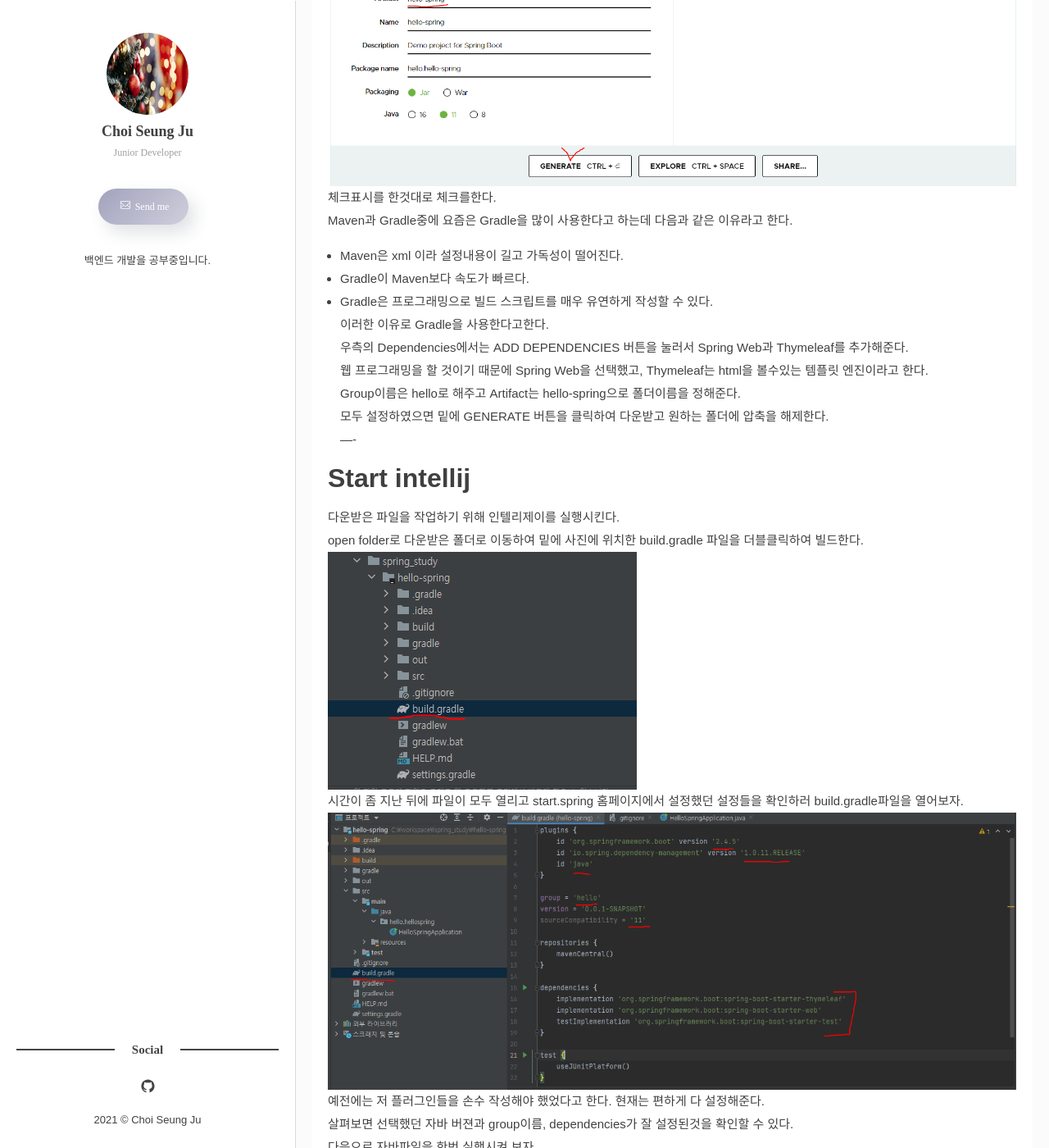
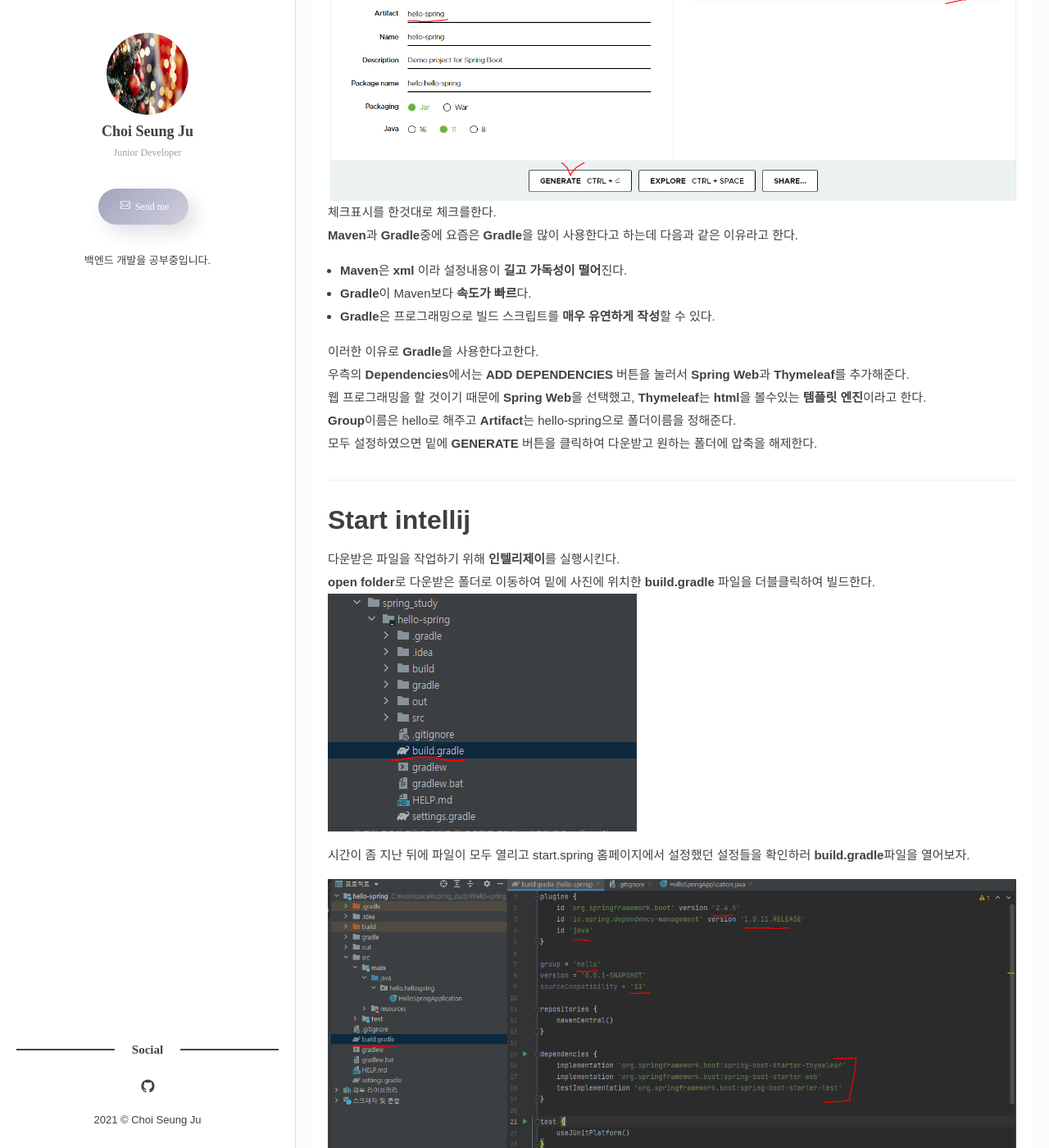
Before and after one commit to VictoryJu/VictoryJu.github.io, a Jekyll site: the page built from _posts/2021-05-12-Spring.markdown, in a window 1280 px wide and 1400 px high, scrolled down 1251 px. Shown: the whole window at 82% size. Built offline with Jekyll 4.4.1, drawn with Linux system fonts in a browser that asks for light colours; some web fonts are replaced; comment, search, counter and statistics services are not loaded; some of the changed text lies outside the part shown.

Commit message:
modify 강조, 사진수정

```diff
--- a/_posts/2021-05-12-Spring.markdown
+++ b/_posts/2021-05-12-Spring.markdown
@@ -9,9 +9,12 @@
 
 # Java Spring 시작하기
 자바스크립트로 서버개발을 시작했고, 파이썬도 곁들이며 개발을 병행했었다.
-마음한켠에는 언젠가 Spring으로도 서버개발을 해야지 라며 생각만 하던차에 마침 시간이 생겨서 무작정 시작을 했다. (~~**이렇게 라도 안하면 끝까지 안할거같았음**~~)
+마음한켠에는 언젠가 Spring으로도 서버개발을 해야지 라며 생각만 하던차에 마침 시간이 생겨서 무작정 시작을 했다.
+(~~**이렇게 라도 안하면 끝까지 안할거같았음**~~)
 인프런에 좋은 강의가 있어 해당 강의를 보며 공부를 해보려한다.
------
+
+--------------
+
 # Start Spring
 Spring 프로젝트를 만들기 앞서 환경설정 같은것을 미리 세팅해주는 고마운 홈페이지가 있다고 하여 해당 링크를 통해 시작 하고자한다.
 **[https://start.spring.io/](https://start.spring.io/){:target="_blank"}**
@@ -19,41 +22,59 @@
 해당 링크에 접속하고
 ![]({{site.baseurl}}/images/java/spring-down.PNG)
 체크표시를 한것대로 체크를한다.
-Maven과 Gradle중에 요즘은 Gradle을 많이 사용한다고 하는데 다음과 같은 이유라고 한다.
-- Maven은 xml 이라 설정내용이 길고 가독성이 떨어진다.
-- Gradle이 Maven보다 속도가 빠르다.
-- Gradle은 프로그래밍으로 빌드 스크립트를 매우 유연하게 작성할 수 있다.
-이러한 이유로 Gradle을 사용한다고한다.
-우측의 Dependencies에서는 ADD DEPENDENCIES 버튼을 눌러서 Spring Web과 Thymeleaf를 추가해준다.
-웹 프로그래밍을 할 것이기 때문에 Spring Web을 선택했고, Thymeleaf는 html을 볼수있는 템플릿 엔진이라고 한다.
-Group이름은 hello로 해주고 Artifact는 hello-spring으로 폴더이름을 정해준다.
-모두 설정하였으면 밑에 GENERATE 버튼을 클릭하여 다운받고 원하는 폴더에 압축을 해제한다.
-----
+**Maven**과 **Gradle**중에 요즘은 **Gradle**을 많이 사용한다고 하는데 다음과 같은 이유라고 한다.
+- **Maven**은 **xml** 이라 설정내용이 **길고** **가독성이 떨어**진다.
+- **Gradle**이 Maven보다 **속도가 빠르**다.
+- **Gradle**은 프로그래밍으로 빌드 스크립트를 **매우 유연하게 작성**할 수 있다.
 
+이러한 이유로 **Gradle**을 사용한다고한다.
+우측의 **Dependencies**에서는 **ADD DEPENDENCIES** 버튼을 눌러서 **Spring Web**과 **Thymeleaf**를 추가해준다.
+웹 프로그래밍을 할 것이기 때문에 **Spring Web**을 선택했고, **Thymeleaf**는 **html**을 볼수있는 **템플릿 엔진**이라고 한다.
+**Group**이름은 hello로 해주고 **Artifact**는 hello-spring으로 폴더이름을 정해준다.
+모두 설정하였으면 밑에 **GENERATE** 버튼을 클릭하여 다운받고 원하는 폴더에 압축을 해제한다.
+
+--------------
 # Start intellij
-다운받은 파일을 작업하기 위해 인텔리제이를 실행시킨다.
-open folder로 다운받은 폴더로 이동하여 밑에 사진에 위치한 build.gradle 파일을 더블클릭하여 빌드한다.
+다운받은 파일을 작업하기 위해 **인텔리제이**를 실행시킨다.
+**open folder**로 다운받은 폴더로 이동하여 밑에 사진에 위치한 **build.gradle** 파일을 더블클릭하여 빌드한다.
 ![]({{site.baseurl}}/images/java/spring-gradle.PNG)
-시간이 좀 지난 뒤에 파일이 모두 열리고 start.spring 홈페이지에서 설정했던 설정들을 확인하러 build.gradle파일을 열어보자.
+
+
+시간이 좀 지난 뒤에 파일이 모두 열리고 start.spring 홈페이지에서 설정했던 설정들을 확인하러 **build.gradle**파일을 열어보자.
+
+
 ![]({{site.baseurl}}/images/java/spring-set.PNG)
-예전에는 저 플러그인들을 손수 작성해야 했었다고 한다. 현재는 편하게 다 설정해준다.
-살펴보면 선택했던 자바 버젼과 group이름, dependencies가 잘 설정된것을 확인할 수 있다.
+
+
+예전에는 저 **플러그인**들을 손수 작성해야 했었다고 한다. 현재는 편하게 다 설정해준다.
+살펴보면 선택했던 **자바 버젼**과 **group**이름, **dependencies**가 잘 설정된것을 확인할 수 있다.
 다음으로 자바파일을 한번 실행시켜 보자.
-----
+
+-----------
 
 # Start Server
-src -> main -> java -> hello.hellospring 폴더안에 있는 파일을 더블클릭한다.
+
+**src -> main -> java -> hello.hellospring** 폴더안에 있는 파일을 더블클릭한다.
+
 ![]({{site.baseurl}}/images/java/spring-start.PNG)
-파일을 열어보면 저러한 내용들이 보이고 9번라인에서 초록색 화살표를 눌러 Run해주면
+
+파일을 열어보면 저러한 내용들이 보이고 9번라인에서 **초록색 화살표**를 눌러 **Run**해주면
 밑에 로그들이 뜨면서 실행이 된다.
-로그의 첫번쨰 줄을 보면 Tomcat ~ port :8080(http) 이렇게 뜨는것을 볼 수있는데, Spring안에는 톰캣이 내장되어있다고한다.
-브라우져를 실행시키고 주소창에 localhost:8080 을 입력해서 아래와 같이 나온다면 정상적으로 잘 실행 된 것이다.
+로그의 첫번쨰 줄을 보면 **Tomcat ~ port :8080(http)** 이렇게 뜨는것을 볼 수있는데, **Spring안에는 톰캣**이 내장되어있다고한다.
+브라우져를 실행시키고 주소창에 **localhost:8080** 을 입력해서 아래와 같이 나온다면 정상적으로 잘 실행 된 것이다.
+
+
 ![]({{site.baseurl}}/images/java/spring-8080.PNG)
+
+
 실행시켰을때 느꼈겠지만 실행이 생각보다 느리게 된다.
 다음과 같은 설정을 하면 실행을 빠르게 할 수 있다.
-file -> setting -> 왼쪽 검색창에 gradle 입력 default값을 intellij IDEA로 변경
+**file -> setting -> 왼쪽 검색창에 gradle 입력 default값을 intellij IDEA로 변경**
+
 ![]({{site.baseurl}}/images/java/spring-fast.PNG)
-Gradle로 되어있을때는 Gradle을 통해서 Run이 되어 실행이 좀 느린반면, intellij IDEA로 변경하면 Gradle을 통하지않고 바로 Java를 띄워서 실행시키기에 실행속도가 더 빠르다.
+
+
+**Gradle**로 되어있을때는 **Gradle**을 통해서 **Run**이 되어 **실행이 좀 느린**반면, **intellij IDEA**로 변경하면 **Gradle을 통하지않고** 바로 **Java**를 띄워서 실행시키기에 **실행속도가 더 빠르다.**
 아까 실행시켰던 자바파일을 멈추고 (로그 왼쪽에 빨강 사각형을 누르면 멈춤) 다시 실행시켜보면 확실히 빨라진것을 느낄 수 있다.
 
 # 마치며
```
Also changed, not shown: images/java/spring-fast.PNG (added).
